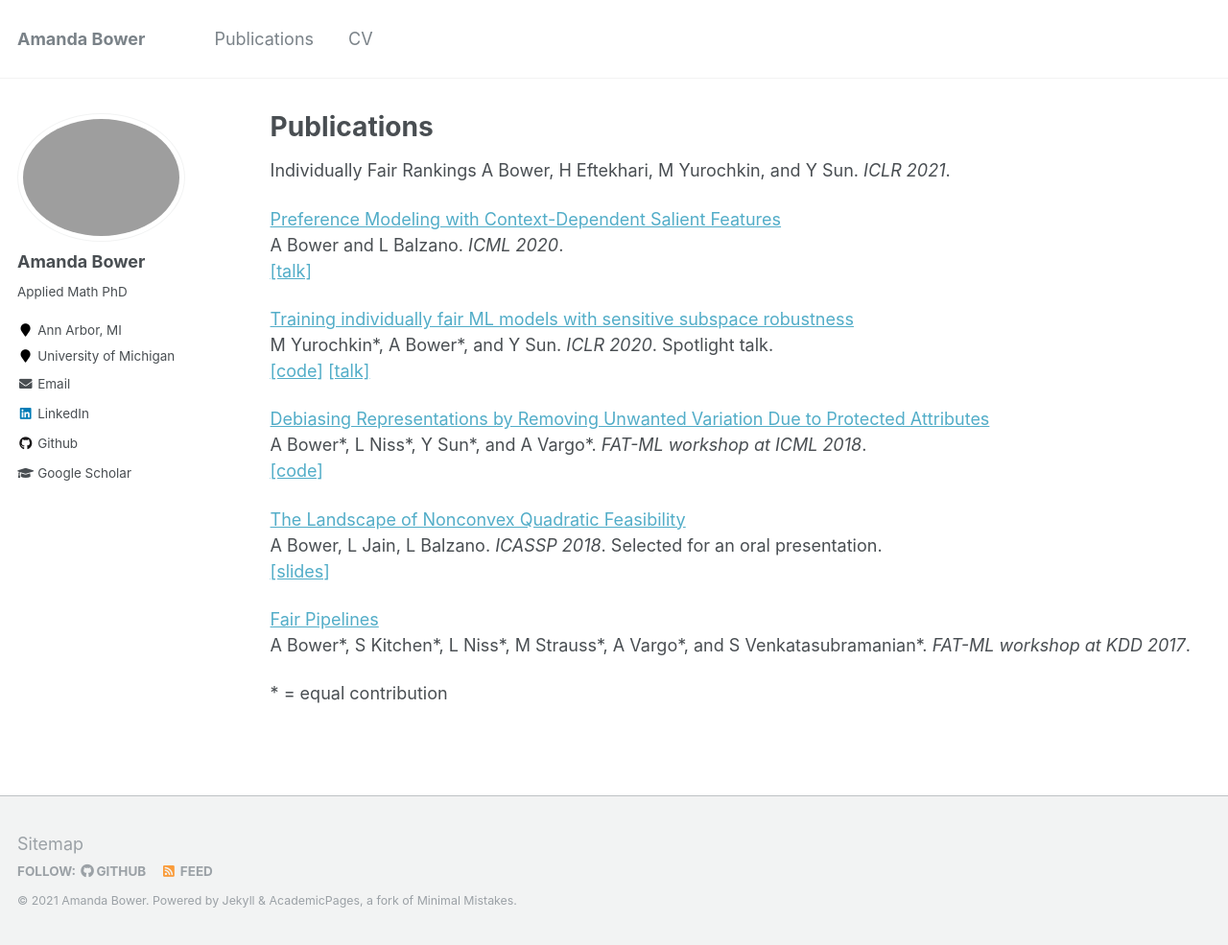
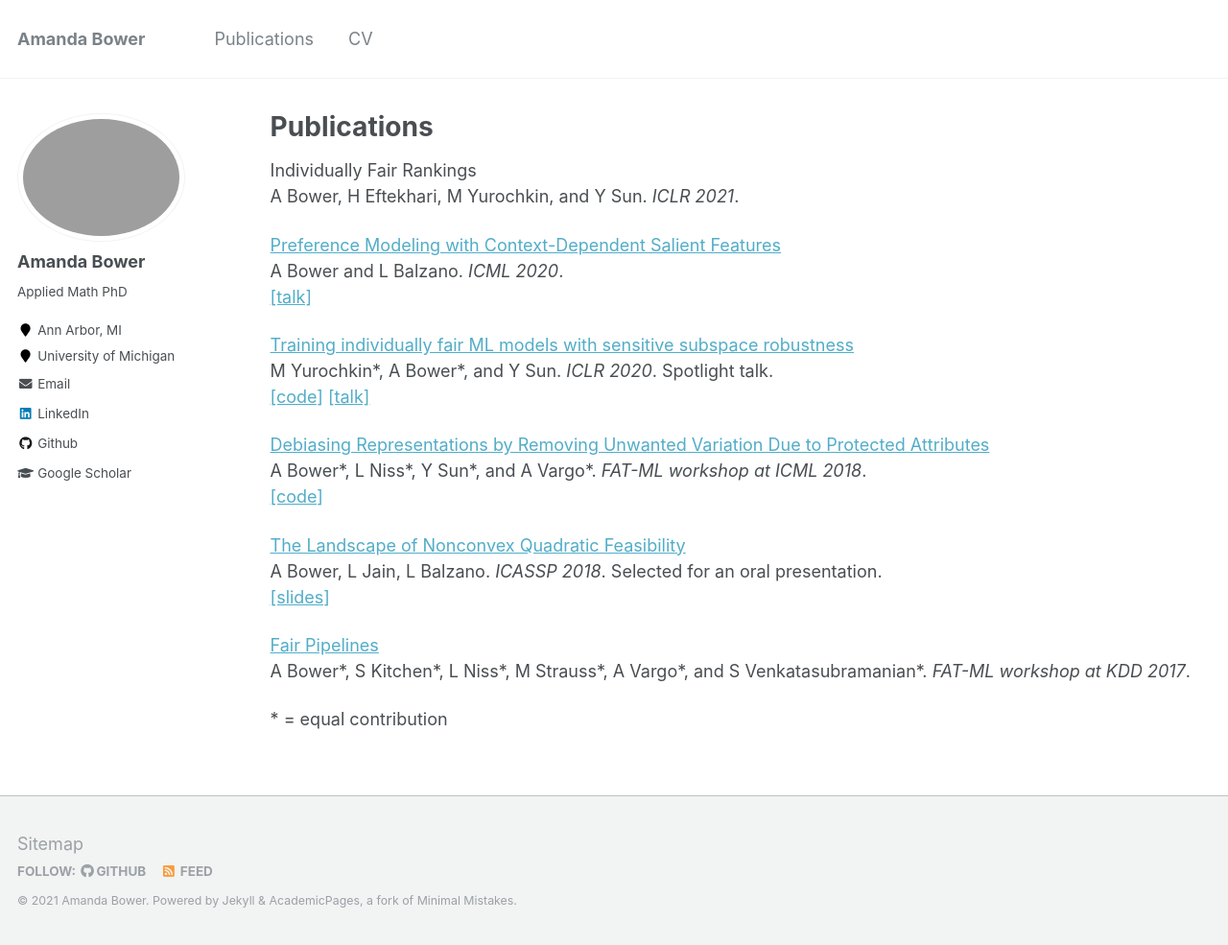
Before and after one commit to Amandarg/amandarg.github.io, a Jekyll site: the page built from _pages/publications.md, in a window 1280 px wide and 985 px high. Shown: the whole window at 96% size. Built offline with Jekyll 4.4.1, drawn with Linux system fonts in a browser that asks for light colours.

```diff
--- a/_pages/publications.md
+++ b/_pages/publications.md
@@ -4,7 +4,7 @@ title: "Publications"
 permalink: /publications/
 author_profile: true
 ---
-Individually Fair Rankings
+Individually Fair Rankings\
 A Bower, H Eftekhari, M Yurochkin, and Y Sun. *ICLR 2021*.
 
 [Preference Modeling with Context-Dependent Salient Features](https://arxiv.org/abs/2002.09615)
```
